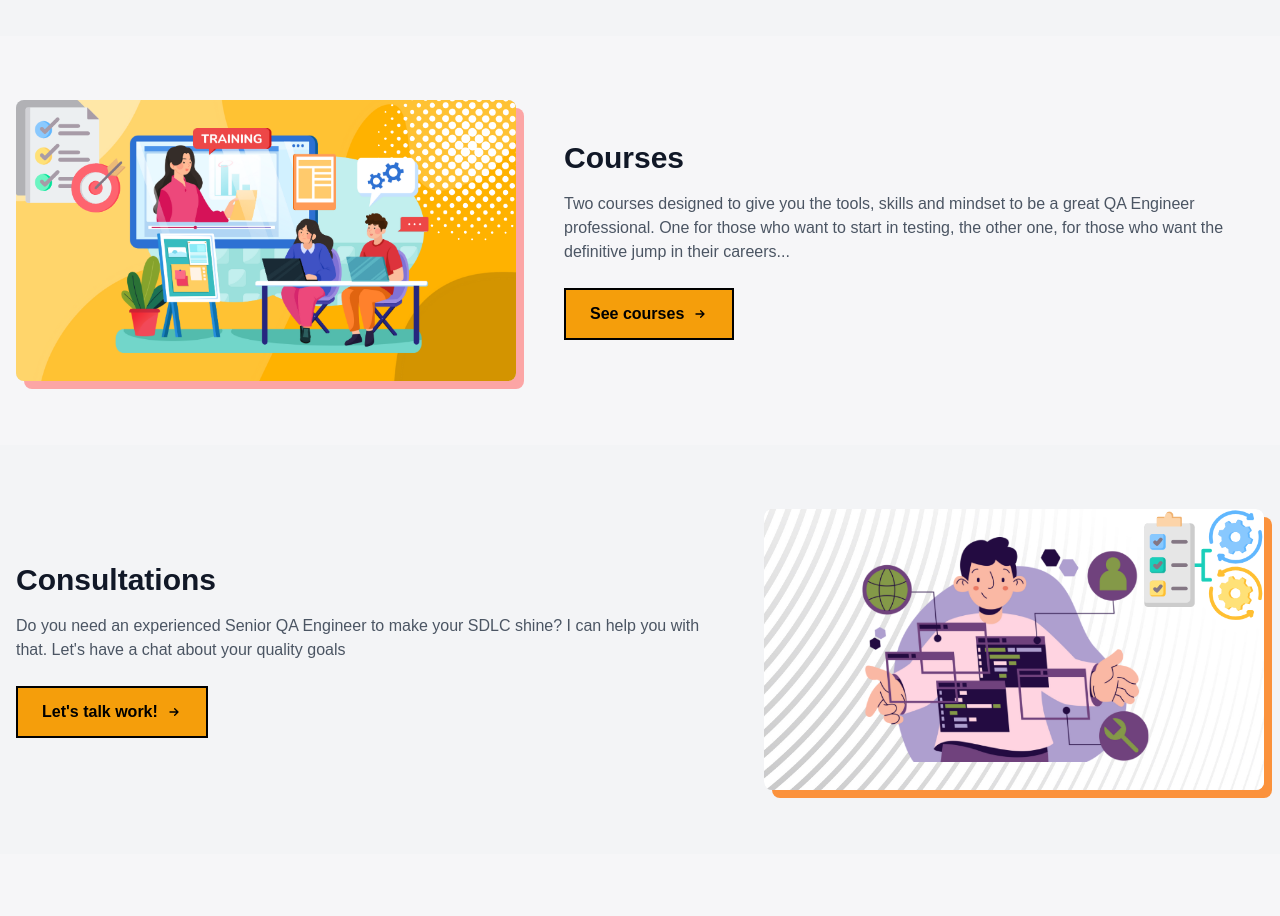
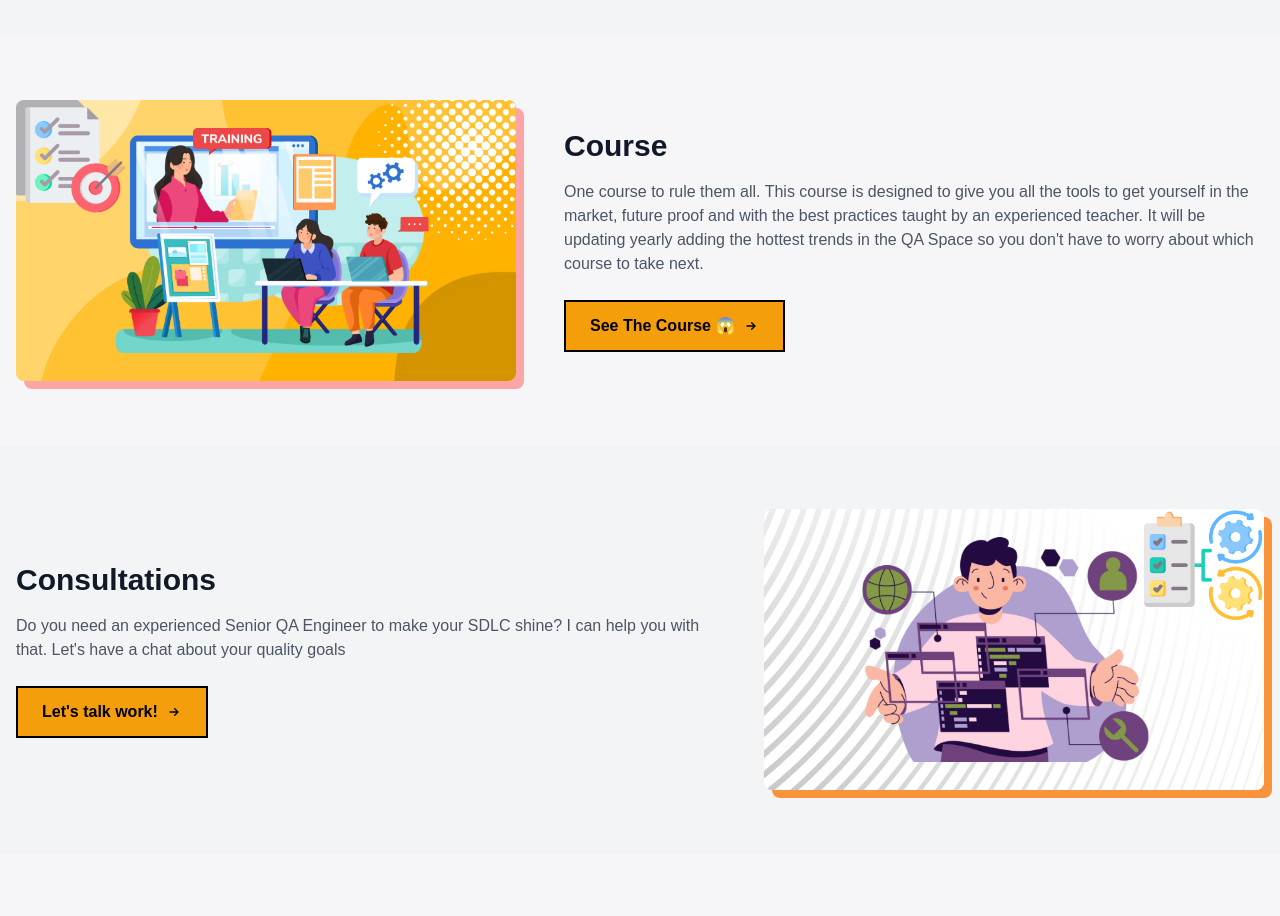
Before and after one commit to TheFreeRangeTester/patominer, a Next.js app: page / in a window 1280 px wide. Shown: the part 1820-2736 px from the top of the page. Built offline with nearby package versions, Linux system fonts and the light colour scheme.

Commit message:
Enchulaje

```diff
--- a/app/page.tsx
+++ b/app/page.tsx
@@ -184,11 +184,11 @@ const sections = [
     imageSrc: "/images/workshops.png",
   },
   {
-    id: "courses",
-    title: "Courses",
+    id: "course",
+    title: "Course",
     description:
-      "Two courses designed to give you the tools, skills and mindset to be a great QA Engineer professional. One for those who want to start in testing, the other one, for those who want the definitive jump in their careers...",
-    linkText: "See courses",
+      "One course to rule them all. This course is designed to give you all the tools to get yourself in the market, future proof and with the best practices taught by an experienced teacher. It will be updating yearly adding the hottest trends in the QA Space so you don't have to worry about which course to take next.",
+    linkText: "See The Course 😱",
     linkHref: "/courses",
     imageSrc: "/images/course.png",
   },
```
